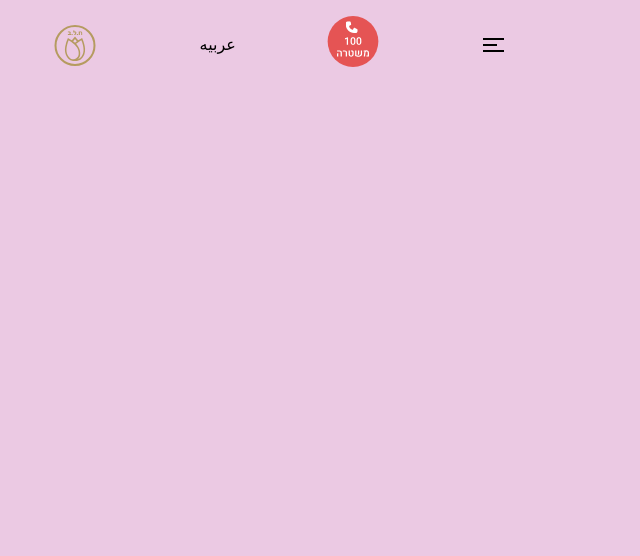
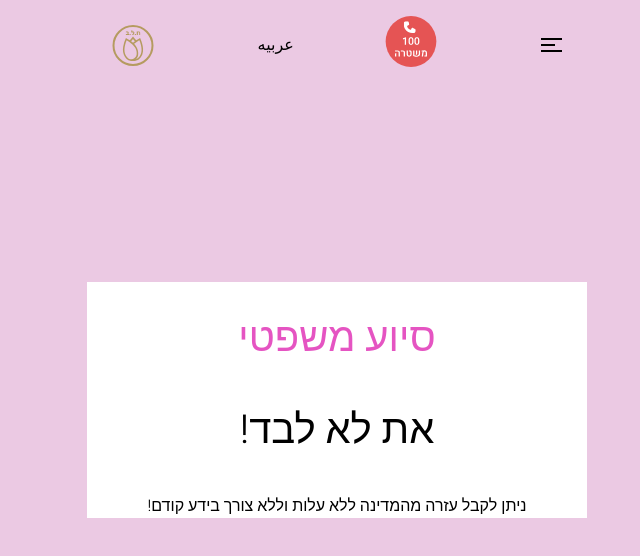
Before and after one commit to chayale90/Hackathon, a React (Vite) app: page /LegalAid in a window 1280 px wide. Before the commit this address had no page. Shown: the top 556 px of the page, without its empty margins (361-1001 px from the left). Built offline with nearby package versions, Linux system fonts and the light colour scheme.

Commit message:
legalAid

```diff
--- a/src/AppRoutes.tsx
+++ b/src/AppRoutes.tsx
@@ -9,6 +9,7 @@ import RiskLevelPage from "./components/RiskLevelPage/RiskLevelPage";
 import SelectAssociationsPage from "./components/AssociationsPage/AssociationsPage";
 import AssociationsList from "./components/AssociationsPage/AssociationsList/AssociationsList";
 import { GlobalContext } from "./components/Context/Context";
+import LegalAid from "./components/legalAidComponents/legalAid";
 const AppRoutes: React.FC = () => {
   return (
     <GlobalContext>
@@ -20,6 +21,7 @@ const AppRoutes: React.FC = () => {
           <Route path="/riskLevel" element={<RiskLevelPage />} />
           <Route path="/associations" element={<SelectAssociationsPage />} />
           <Route path="/associations/:region" element={<AssociationsList />} />
+          <Route path="/LegalAid" element={<LegalAid />} />
         </Routes>
         <ToastContainer position="top-left" theme="colored" />
       </Router>
--- a/src/components/FormComponents/FormPage.tsx
+++ b/src/components/FormComponents/FormPage.tsx
@@ -1,9 +1,10 @@
 import React, { useState, useEffect, useContext } from "react";
+import { useNavigate } from "react-router-dom";
+import { Context, globalType } from "../Context/Context";
+import Header from "../Header/Header";
+import ReturnQuestion from "../../assets/icons/returnQuestion.svg";
 import Question from "./Question";
 import "./FormPage.css";
-import Header from "../Header/Header";
-import { useNavigate } from "react-router-dom";
-import { Context, globalType } from "../Context/Context";
 
 const FormPage: React.FC = () => {
   const [questionIndex, setQuestionIndex] = useState(0);
@@ -34,6 +35,12 @@ const FormPage: React.FC = () => {
   const handleNextQuestion = () => {
     setQuestionIndex((prevIndex) => prevIndex + 1);
   };
+
+  const handlePrevQuestion = () => {
+    if(questionIndex>0)
+    setQuestionIndex((prevIndex) => prevIndex- 1);
+  };
+
 
   const handleX = () => {
     resultsArr.push(false);
@@ -116,6 +123,7 @@ const FormPage: React.FC = () => {
       {questionIndex < questions.length && (
         <Question onV={handleV} onX={handleX} />
       )}
+      <img onClick={handlePrevQuestion} src={ReturnQuestion} alt="ReturnQuestion" />
     </div>
   );
 };
--- a/src/components/FormComponents/Question.tsx
+++ b/src/components/FormComponents/Question.tsx
@@ -1,7 +1,6 @@
 import React from "react";
 import YesBtn from "../../assets/icons/yesBtn.svg";
 import NoBtn from "../../assets/icons/noBtn.svg";
-import ReturnQuestion from "../../assets/icons/returnQuestion.svg";
 
 interface QuestionProps {
   onV: () => void;
@@ -26,7 +25,6 @@ const Question: React.FC<QuestionProps> = ({ onV, onX }) => {
         />
       </div>
 
-      <img style={{ margin: "24% 24% 0 0" }} src={ReturnQuestion} alt="NoBtn" />
     </div>
   );
 };
--- a/src/components/RiskLevelPage/MiddleRiskButtons.tsx
+++ b/src/components/RiskLevelPage/MiddleRiskButtons.tsx
@@ -1,15 +1,16 @@
+import { useNavigate } from "react-router-dom";
 import { FullButton, BorderButton } from "../CustomComponents/Button";
 
 
-
 const MiddleRiskButtons = () => {
+    const navigate = useNavigate();
     return (
         <div>
             <div className="inline-btns">
                 <FullButton>צעדים מקדימים</FullButton>
                 <BorderButton>לקריאת סיפורי נשים במצב שלי</BorderButton>
             </div>
-            <FullButton>סיוע משפטי</FullButton>
+            <FullButton onClick={()=>{navigate("/LegalAid")}}>סיוע משפטי</FullButton>
         </div >
     )
 }
--- a/src/components/RiskLevelPage/RiskLevelPage.tsx
+++ b/src/components/RiskLevelPage/RiskLevelPage.tsx
@@ -30,7 +30,7 @@ const RiskLevelPage = () => {
         <BorderButton className={riskLevel !== "middle" ? "none" : "block"}>
           לקריאת סיפורי נשים במצב שלי
         </BorderButton>
-        <FullButton className={riskLevel !== "middle" ? "none" : "block"}>
+        <FullButton onClick={()=>{navigate("/LegalAid")}} className={riskLevel !== "middle" ? "none" : "block"}>
           סיוע משפטי
         </FullButton>
         <BorderButton className={riskLevel !== "middle" ? "none" : "block"}>
--- /dev/null
+++ b/src/components/legalAidComponents/legalAid.css
@@ -0,0 +1,14 @@
+h1 {
+  color: var(--color);
+  font-size: 40px;
+  font-weight: 500;
+  line-height: 59px;
+  text-align: center;
+}
+
+h2{
+  font-size: 40px;
+  font-weight: 500;
+  line-height: 59px;
+  text-align: center;
+}
--- /dev/null
+++ b/src/components/legalAidComponents/legalAid.tsx
@@ -0,0 +1,14 @@
+import "./legalAid.css";
+
+const LegalAid: React.FC = () => {
+  return (
+    <div>
+      <h1>סיוע משפטי</h1>
+      <h2> את לא לבד!</h2>
+      <p>ניתן לקבל עזרה מהמדינה ללא עלות
+        וללא צורך בידע קודם!</p>
+    </div>
+  )
+}
+
+export default LegalAid;
```
